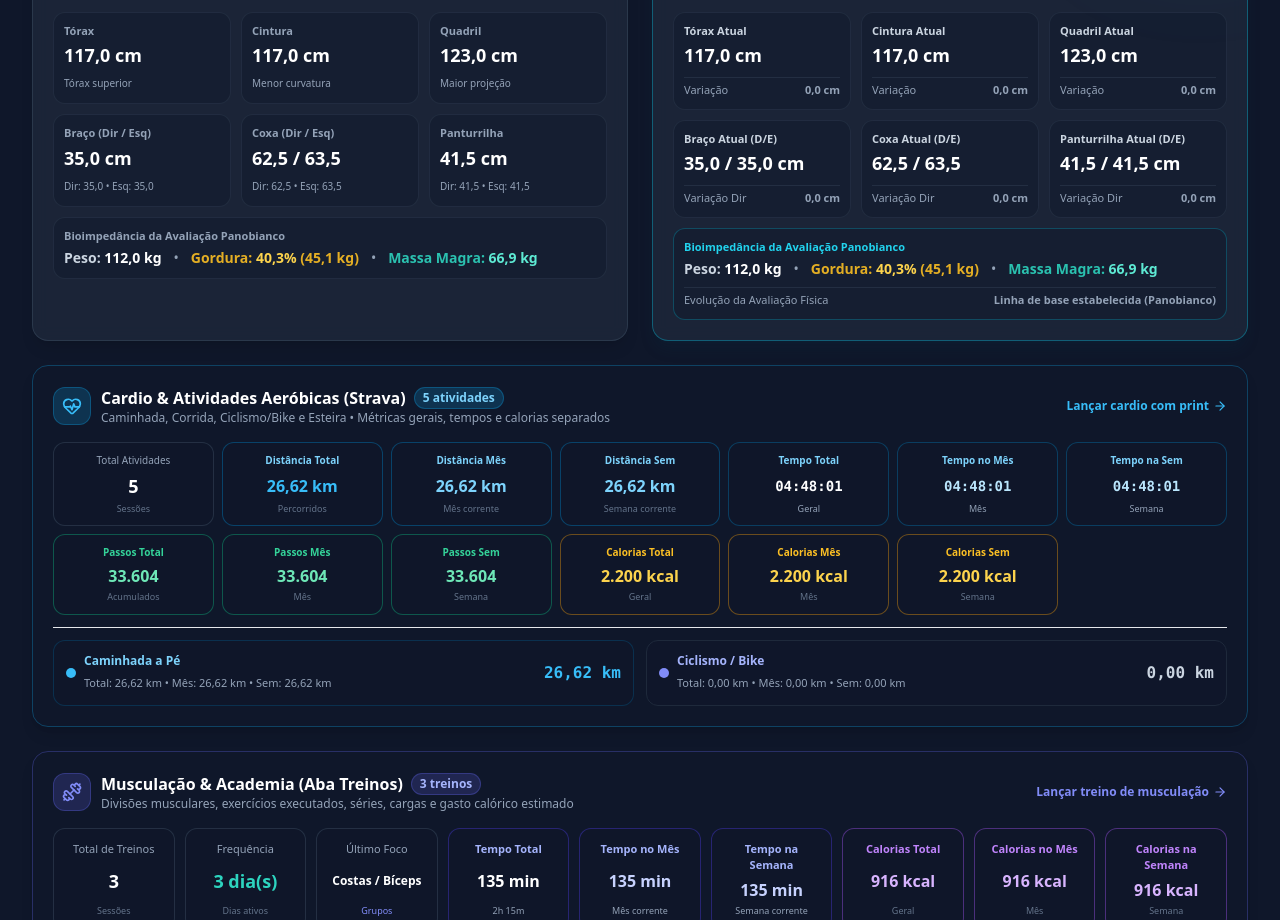
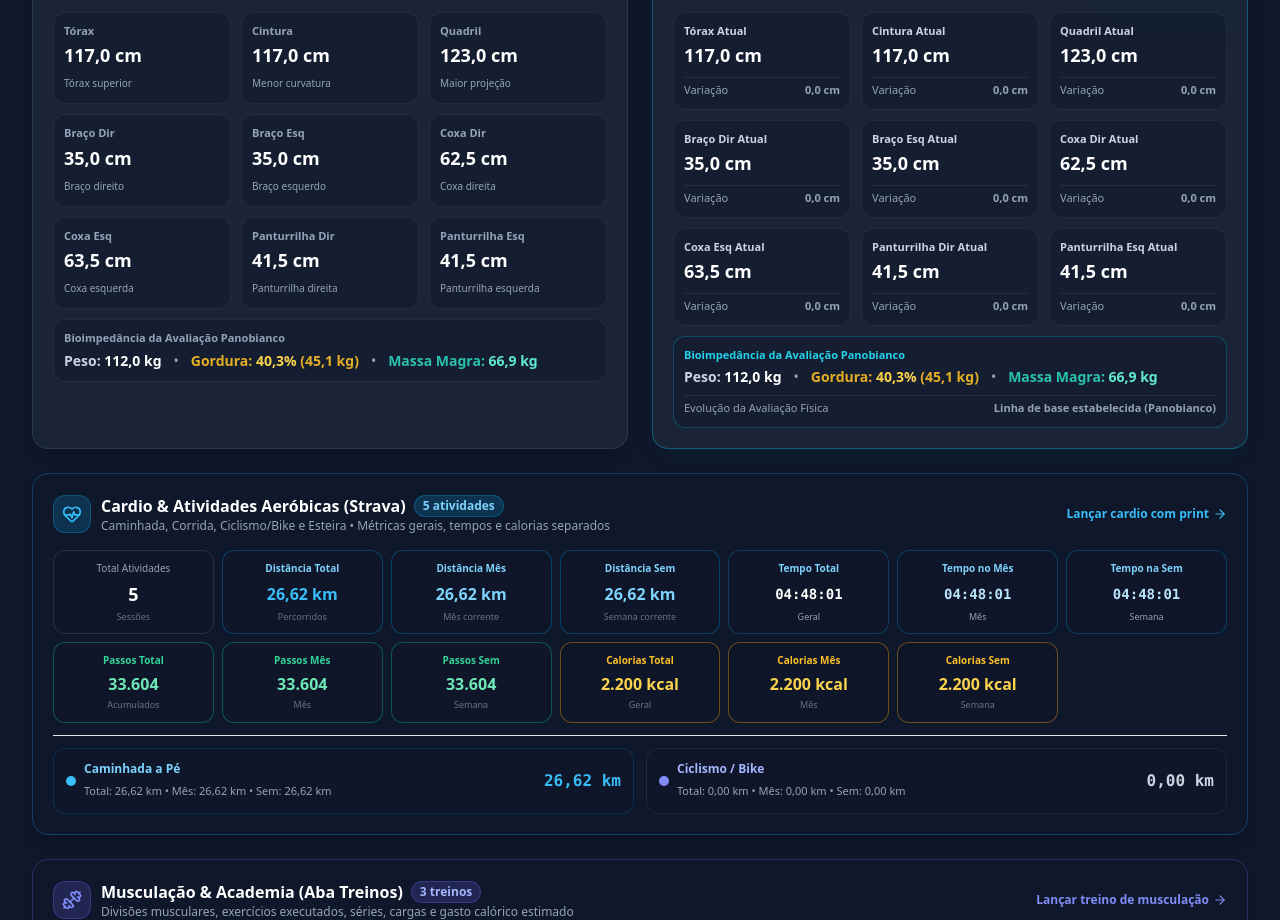
Before and after one commit to WilliamCarlim/Monitoramento-Corporal, a React (Vite) app: page / in a window 1280 px wide. Shown: the part 980-1900 px from the top of the page. Built offline with nearby package versions, Linux system fonts and the light colour scheme; no server answers.

Commit message:
feat: separate right and left measurements for arms, thighs and calves on dashboard

```diff
--- a/src/components/Dashboard.tsx
+++ b/src/components/Dashboard.tsx
@@ -148,6 +148,7 @@ export const Dashboard: React.FC<DashboardProps> = ({
 
   const initBracoEsq = firstMeasureRecord?.bracoEsq ?? 35;
   const currBracoEsq = latestMeasureRecord?.bracoEsq ?? initBracoEsq;
+  const diffBracoEsq = Number((currBracoEsq - initBracoEsq).toFixed(1));
 
   const initCoxaDir = firstMeasureRecord?.coxaDir ?? 62.5;
   const currCoxaDir = latestMeasureRecord?.coxaDir ?? initCoxaDir;
@@ -155,6 +156,7 @@ export const Dashboard: React.FC<DashboardProps> = ({
 
   const initCoxaEsq = firstMeasureRecord?.coxaEsq ?? 63.5;
   const currCoxaEsq = latestMeasureRecord?.coxaEsq ?? initCoxaEsq;
+  const diffCoxaEsq = Number((currCoxaEsq - initCoxaEsq).toFixed(1));
 
   const initPanturrilhaDir = firstMeasureRecord?.panturrilhaDir ?? 41.5;
   const currPanturrilhaDir = latestMeasureRecord?.panturrilhaDir ?? initPanturrilhaDir;
@@ -162,6 +164,7 @@ export const Dashboard: React.FC<DashboardProps> = ({
 
   const initPanturrilhaEsq = firstMeasureRecord?.panturrilhaEsq ?? 41.5;
   const currPanturrilhaEsq = latestMeasureRecord?.panturrilhaEsq ?? initPanturrilhaEsq;
+  const diffPanturrilhaEsq = Number((currPanturrilhaEsq - initPanturrilhaEsq).toFixed(1));
 
   const initPesoAval = firstMeasureRecord?.pesoAvaliacao ?? 112.0;
   const currPesoAval = latestMeasureRecord?.pesoAvaliacao ?? initPesoAval;
@@ -781,21 +784,39 @@ export const Dashboard: React.FC<DashboardProps> = ({
                 </div>
 
                 <div className="bg-slate-900/40 border border-slate-700/40 p-2.5 rounded-xl">
-                  <span className="text-[11px] font-semibold text-slate-400 block truncate">Braço (Dir / Esq)</span>
+                  <span className="text-[11px] font-semibold text-slate-400 block truncate">Braço Dir</span>
                   <span className="text-lg font-bold text-white block mt-0.5">{formatBRNumber(initBracoDir, 1)} cm</span>
-                  <span className="text-[10px] text-slate-400">Dir: {formatBRNumber(initBracoDir, 1)} • Esq: {formatBRNumber(initBracoEsq, 1)}</span>
+                  <span className="text-[10px] text-slate-400">Braço direito</span>
                 </div>
 
                 <div className="bg-slate-900/40 border border-slate-700/40 p-2.5 rounded-xl">
-                  <span className="text-[11px] font-semibold text-slate-400 block truncate">Coxa (Dir / Esq)</span>
-                  <span className="text-lg font-bold text-white block mt-0.5">{formatBRNumber(initCoxaDir, 1)} / {formatBRNumber(initCoxaEsq, 1)}</span>
-                  <span className="text-[10px] text-slate-400">Dir: {formatBRNumber(initCoxaDir, 1)} • Esq: {formatBRNumber(initCoxaEsq, 1)}</span>
+                  <span className="text-[11px] font-semibold text-slate-400 block truncate">Braço Esq</span>
+                  <span className="text-lg font-bold text-white block mt-0.5">{formatBRNumber(initBracoEsq, 1)} cm</span>
+                  <span className="text-[10px] text-slate-400">Braço esquerdo</span>
                 </div>
 
                 <div className="bg-slate-900/40 border border-slate-700/40 p-2.5 rounded-xl">
-                  <span className="text-[11px] font-semibold text-slate-400 block truncate">Panturrilha</span>
+                  <span className="text-[11px] font-semibold text-slate-400 block truncate">Coxa Dir</span>
+                  <span className="text-lg font-bold text-white block mt-0.5">{formatBRNumber(initCoxaDir, 1)} cm</span>
+                  <span className="text-[10px] text-slate-400">Coxa direita</span>
+                </div>
+
+                <div className="bg-slate-900/40 border border-slate-700/40 p-2.5 rounded-xl">
+                  <span className="text-[11px] font-semibold text-slate-400 block truncate">Coxa Esq</span>
+                  <span className="text-lg font-bold text-white block mt-0.5">{formatBRNumber(initCoxaEsq, 1)} cm</span>
+                  <span className="text-[10px] text-slate-400">Coxa esquerda</span>
+                </div>
+
+                <div className="bg-slate-900/40 border border-slate-700/40 p-2.5 rounded-xl">
+                  <span className="text-[11px] font-semibold text-slate-400 block truncate">Panturrilha Dir</span>
                   <span className="text-lg font-bold text-white block mt-0.5">{formatBRNumber(initPanturrilhaDir, 1)} cm</span>
-                  <span className="text-[10px] text-slate-400">Dir: {formatBRNumber(initPanturrilhaDir, 1)} • Esq: {formatBRNumber(initPanturrilhaEsq, 1)}</span>
+                  <span className="text-[10px] text-slate-400">Panturrilha direita</span>
+                </div>
+
+                <div className="bg-slate-900/40 border border-slate-700/40 p-2.5 rounded-xl">
+                  <span className="text-[11px] font-semibold text-slate-400 block truncate">Panturrilha Esq</span>
+                  <span className="text-lg font-bold text-white block mt-0.5">{formatBRNumber(initPanturrilhaEsq, 1)} cm</span>
+                  <span className="text-[10px] text-slate-400">Panturrilha esquerda</span>
                 </div>
 
                 <div className="bg-slate-900/40 border border-slate-700/40 p-2.5 rounded-xl col-span-2 sm:col-span-3">
@@ -922,12 +943,13 @@ export const Dashboard: React.FC<DashboardProps> = ({
 
                 <div className="bg-slate-900/40 border border-slate-700/40 p-2.5 rounded-xl flex flex-col justify-between">
                   <div>
-                    <span className="text-[11px] font-semibold text-slate-300 block truncate">Braço Atual (D/E)</span>
-                    <span className="text-lg font-bold text-white block mt-0.5">{formatBRNumber(currBracoDir, 1)} / {formatBRNumber(currBracoEsq, 1)} cm</span>
+                    <span className="text-[11px] font-semibold text-slate-300 block truncate">Braço Dir Atual</span>
+                    <span className="text-lg font-bold text-white block mt-0.5">{formatBRNumber(currBracoDir, 1)} cm</span>
                   </div>
                   <div className="mt-2 pt-1 border-t border-slate-700/50 flex items-center justify-between text-[11px]">
-                    <span className="text-slate-400">Variação Dir</span>
+                    <span className="text-slate-400">Variação</span>
                     <span className={`font-bold flex items-center gap-0.5 ${diffBracoDir < 0 ? 'text-emerald-400' : diffBracoDir > 0 ? 'text-cyan-400' : 'text-slate-400'}`}>
+                      {diffBracoDir < 0 ? <TrendingDown className="w-3 h-3" /> : diffBracoDir > 0 ? <TrendingUp className="w-3 h-3" /> : null}
                       {diffBracoDir > 0 ? `+${formatBRNumber(diffBracoDir, 1)} cm` : `${formatBRNumber(diffBracoDir, 1)} cm`}
                     </span>
                   </div>
@@ -935,11 +957,25 @@ export const Dashboard: React.FC<DashboardProps> = ({
 
                 <div className="bg-slate-900/40 border border-slate-700/40 p-2.5 rounded-xl flex flex-col justify-between">
                   <div>
-                    <span className="text-[11px] font-semibold text-slate-300 block truncate">Coxa Atual (D/E)</span>
-                    <span className="text-lg font-bold text-white block mt-0.5">{formatBRNumber(currCoxaDir, 1)} / {formatBRNumber(currCoxaEsq, 1)}</span>
+                    <span className="text-[11px] font-semibold text-slate-300 block truncate">Braço Esq Atual</span>
+                    <span className="text-lg font-bold text-white block mt-0.5">{formatBRNumber(currBracoEsq, 1)} cm</span>
                   </div>
                   <div className="mt-2 pt-1 border-t border-slate-700/50 flex items-center justify-between text-[11px]">
-                    <span className="text-slate-400">Variação Dir</span>
+                    <span className="text-slate-400">Variação</span>
+                    <span className={`font-bold flex items-center gap-0.5 ${diffBracoEsq < 0 ? 'text-emerald-400' : diffBracoEsq > 0 ? 'text-cyan-400' : 'text-slate-400'}`}>
+                      {diffBracoEsq < 0 ? <TrendingDown className="w-3 h-3" /> : diffBracoEsq > 0 ? <TrendingUp className="w-3 h-3" /> : null}
+                      {diffBracoEsq > 0 ? `+${formatBRNumber(diffBracoEsq, 1)} cm` : `${formatBRNumber(diffBracoEsq, 1)} cm`}
+                    </span>
+                  </div>
+                </div>
+
+                <div className="bg-slate-900/40 border border-slate-700/40 p-2.5 rounded-xl flex flex-col justify-between">
+                  <div>
+                    <span className="text-[11px] font-semibold text-slate-300 block truncate">Coxa Dir Atual</span>
+                    <span className="text-lg font-bold text-white block mt-0.5">{formatBRNumber(currCoxaDir, 1)} cm</span>
+                  </div>
+                  <div className="mt-2 pt-1 border-t border-slate-700/50 flex items-center justify-between text-[11px]">
+                    <span className="text-slate-400">Variação</span>
                     <span className={`font-bold flex items-center gap-0.5 ${diffCoxaDir < 0 ? 'text-emerald-400' : diffCoxaDir > 0 ? 'text-amber-400' : 'text-slate-400'}`}>
                       {diffCoxaDir < 0 ? <TrendingDown className="w-3 h-3" /> : diffCoxaDir > 0 ? <TrendingUp className="w-3 h-3" /> : null}
                       {diffCoxaDir > 0 ? `+${formatBRNumber(diffCoxaDir, 1)} cm` : `${formatBRNumber(diffCoxaDir, 1)} cm`}
@@ -949,14 +985,42 @@ export const Dashboard: React.FC<DashboardProps> = ({
 
                 <div className="bg-slate-900/40 border border-slate-700/40 p-2.5 rounded-xl flex flex-col justify-between">
                   <div>
-                    <span className="text-[11px] font-semibold text-slate-300 block truncate">Panturrilha Atual (D/E)</span>
-                    <span className="text-lg font-bold text-white block mt-0.5">{formatBRNumber(currPanturrilhaDir, 1)} / {formatBRNumber(currPanturrilhaEsq, 1)} cm</span>
+                    <span className="text-[11px] font-semibold text-slate-300 block truncate">Coxa Esq Atual</span>
+                    <span className="text-lg font-bold text-white block mt-0.5">{formatBRNumber(currCoxaEsq, 1)} cm</span>
                   </div>
                   <div className="mt-2 pt-1 border-t border-slate-700/50 flex items-center justify-between text-[11px]">
-                    <span className="text-slate-400">Variação Dir</span>
+                    <span className="text-slate-400">Variação</span>
+                    <span className={`font-bold flex items-center gap-0.5 ${diffCoxaEsq < 0 ? 'text-emerald-400' : diffCoxaEsq > 0 ? 'text-amber-400' : 'text-slate-400'}`}>
+                      {diffCoxaEsq < 0 ? <TrendingDown className="w-3 h-3" /> : diffCoxaEsq > 0 ? <TrendingUp className="w-3 h-3" /> : null}
+                      {diffCoxaEsq > 0 ? `+${formatBRNumber(diffCoxaEsq, 1)} cm` : `${formatBRNumber(diffCoxaEsq, 1)} cm`}
+                    </span>
+                  </div>
+                </div>
+
+                <div className="bg-slate-900/40 border border-slate-700/40 p-2.5 rounded-xl flex flex-col justify-between">
+                  <div>
+                    <span className="text-[11px] font-semibold text-slate-300 block truncate">Panturrilha Dir Atual</span>
+                    <span className="text-lg font-bold text-white block mt-0.5">{formatBRNumber(currPanturrilhaDir, 1)} cm</span>
+                  </div>
+                  <div className="mt-2 pt-1 border-t border-slate-700/50 flex items-center justify-between text-[11px]">
+                    <span className="text-slate-400">Variação</span>
                     <span className={`font-bold flex items-center gap-0.5 ${diffPanturrilhaDir < 0 ? 'text-emerald-400' : diffPanturrilhaDir > 0 ? 'text-amber-400' : 'text-slate-400'}`}>
                       {diffPanturrilhaDir < 0 ? <TrendingDown className="w-3 h-3" /> : diffPanturrilhaDir > 0 ? <TrendingUp className="w-3 h-3" /> : null}
                       {diffPanturrilhaDir > 0 ? `+${formatBRNumber(diffPanturrilhaDir, 1)} cm` : `${formatBRNumber(diffPanturrilhaDir, 1)} cm`}
+                    </span>
+                  </div>
+                </div>
+
+                <div className="bg-slate-900/40 border border-slate-700/40 p-2.5 rounded-xl flex flex-col justify-between">
+                  <div>
+                    <span className="text-[11px] font-semibold text-slate-300 block truncate">Panturrilha Esq Atual</span>
+                    <span className="text-lg font-bold text-white block mt-0.5">{formatBRNumber(currPanturrilhaEsq, 1)} cm</span>
+                  </div>
+                  <div className="mt-2 pt-1 border-t border-slate-700/50 flex items-center justify-between text-[11px]">
+                    <span className="text-slate-400">Variação</span>
+                    <span className={`font-bold flex items-center gap-0.5 ${diffPanturrilhaEsq < 0 ? 'text-emerald-400' : diffPanturrilhaEsq > 0 ? 'text-amber-400' : 'text-slate-400'}`}>
+                      {diffPanturrilhaEsq < 0 ? <TrendingDown className="w-3 h-3" /> : diffPanturrilhaEsq > 0 ? <TrendingUp className="w-3 h-3" /> : null}
+                      {diffPanturrilhaEsq > 0 ? `+${formatBRNumber(diffPanturrilhaEsq, 1)} cm` : `${formatBRNumber(diffPanturrilhaEsq, 1)} cm`}
                     </span>
                   </div>
                 </div>
```
